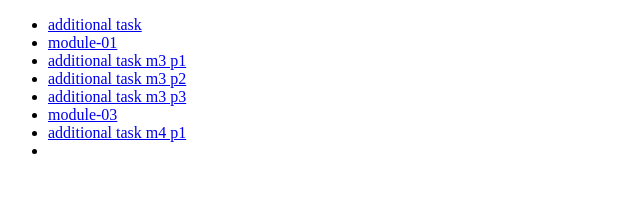
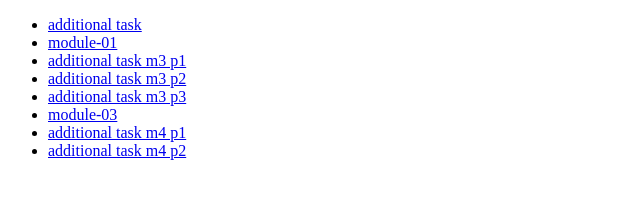
Before and after one commit to YanaEgorova/GoIt, a plain HTML site: page index.html in a window 1280 px wide. Shown: the whole page, without its empty margins (0-640 px from the left). Drawn offline with Linux system fonts and the light colour scheme.

Commit message:
Update index.html

```diff
--- a/index.html
+++ b/index.html
@@ -32,7 +32,11 @@
           >additional task m4 p1</a
         >
       </li>
-      <li><a href="./html-css/additional task m4 p2/index.html"></a></li>
+      <li>
+        <a href="./html-css/additional task m4 p2/index.html"
+          >additional task m4 p2</a
+        >
+      </li>
     </ul>
   </body>
 </html>
```
